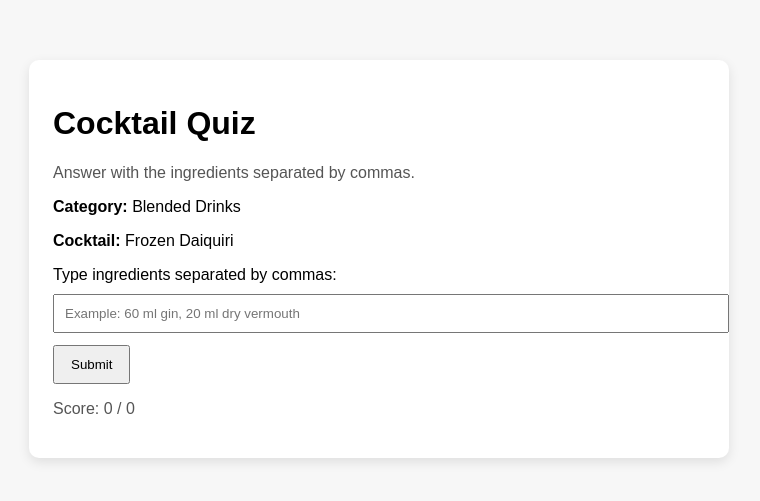
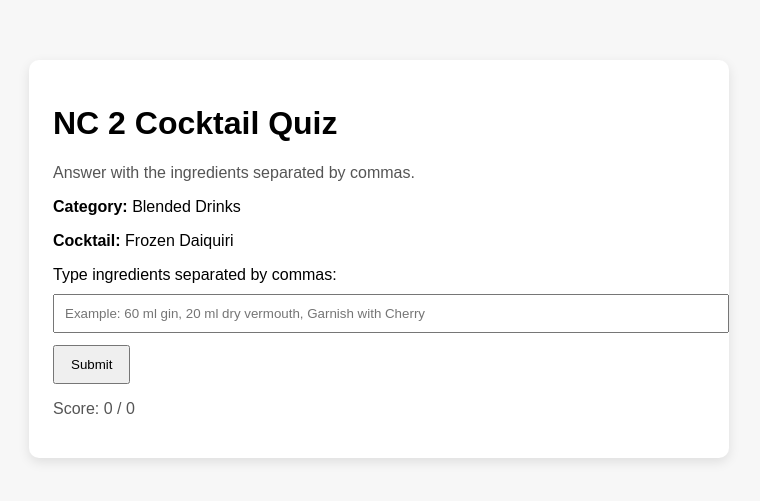
Before and after one commit to AI-AUTOMATION27/bartending-nc2-study-app, a Flask app: page / in a window 1280 px wide. Shown: the top 501 px of the page, without its empty margins (261-1021 px from the left). Run offline with Flask 3, Linux system fonts and the light colour scheme.

Commit message:
Update index.html

```diff
--- a/templates/index.html
+++ b/templates/index.html
@@ -3,7 +3,7 @@
 <head>
   <meta charset="utf-8">
   <meta name="viewport" content="width=device-width, initial-scale=1">
-  <title>Cocktail Quiz</title>
+  <title>NC 2 Cocktail Quiz</title>
   <style>
     body {
       font-family: Arial, sans-serif;
@@ -34,7 +34,7 @@
 </head>
 <body>
   <div class="card">
-    <h1>Cocktail Quiz</h1>
+    <h1>NC 2 Cocktail Quiz</h1>
     <p class="small">Answer with the ingredients separated by commas.</p>
 
     {% if finished %}
@@ -48,7 +48,7 @@
 
       <form method="post">
         <label for="answer">Type ingredients separated by commas:</label>
-        <input type="text" id="answer" name="answer" placeholder="Example: 60 ml gin, 20 ml dry vermouth" required>
+        <input type="text" id="answer" name="answer" placeholder="Example: 60 ml gin, 20 ml dry vermouth, Garnish with Cherry" required>
         <button type="submit">Submit</button>
       </form>
 
```
